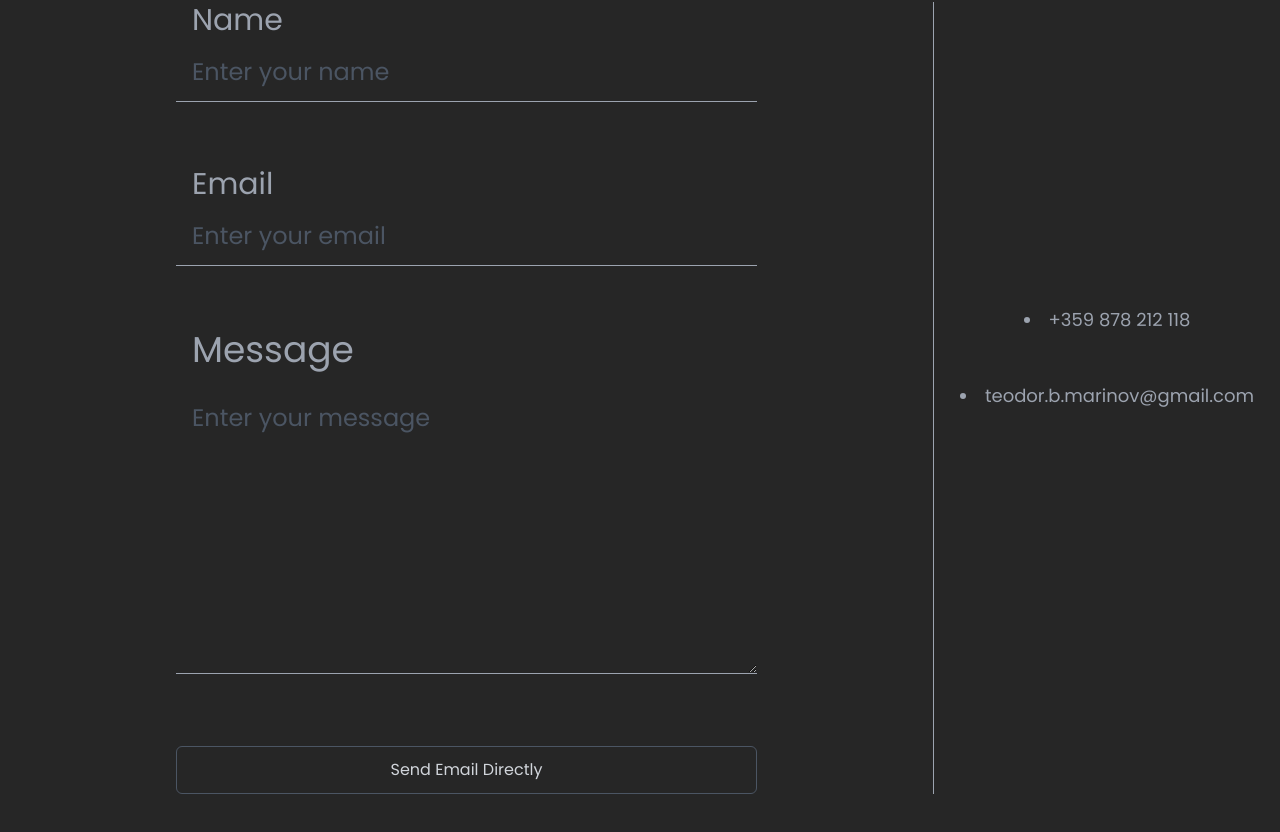
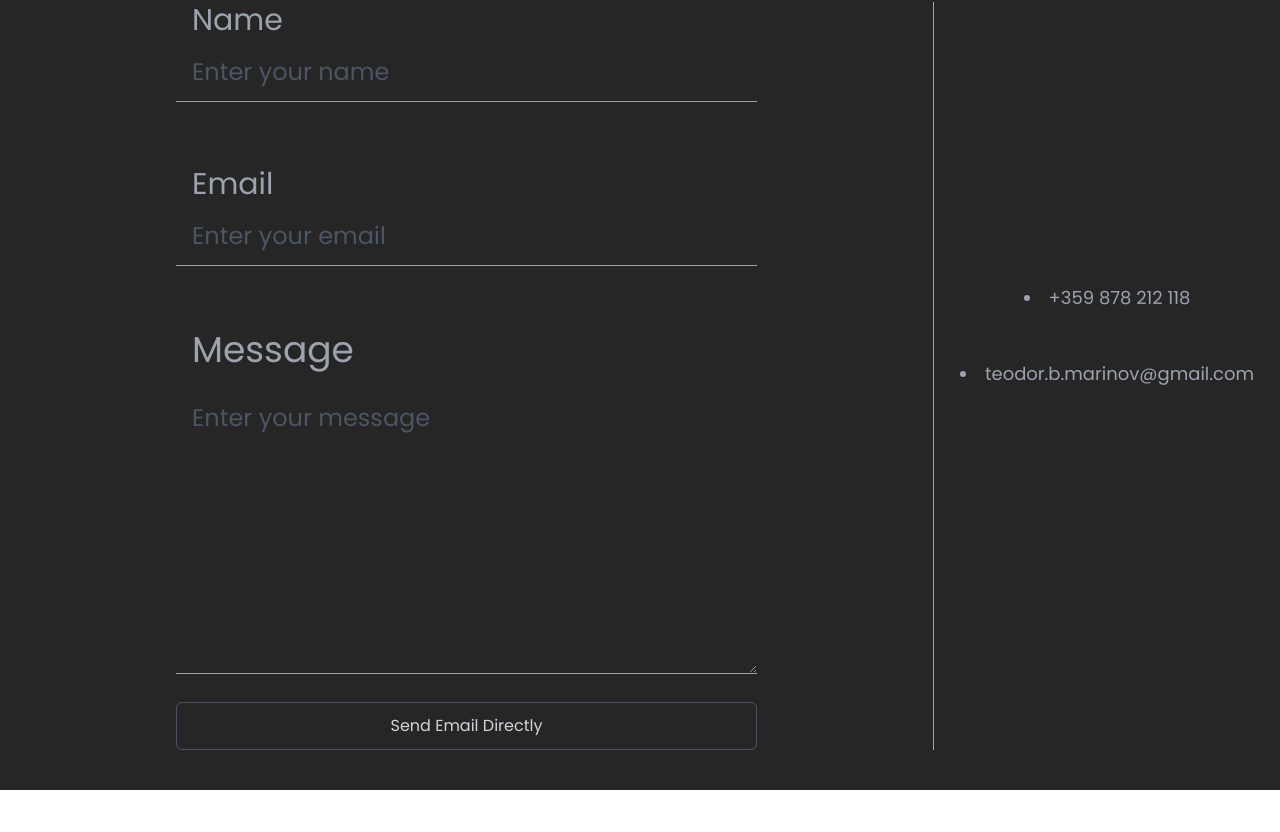
Before and after one commit to teoMarinov/portolio, a React (Vite) app: page / in a window 1280 px wide. Shown: the part 4605-5437 px from the top of the page. After the commit the page ends 5395 px from the top, so only its background shows below. Built offline with nearby package versions, Linux system fonts and the light colour scheme.

Commit message:
fix textarea padding

```diff
--- a/src/components/ContactMe/TextArea.jsx
+++ b/src/components/ContactMe/TextArea.jsx
@@ -4,7 +4,7 @@ const TextArea = ({ name, label, placeholder, error, value, onChange }) => {
 
 
     return (
-        <div className="relative md:text-2xl group mb-16">
+        <div className="relative md:text-2xl group xl:pb-5 pb-16">
             <label className="md:text-4xl text-2xl m-4 focus:text-blue-500 group-focus-within:text-gray-200" >{label}</label>
             <textarea name={name} placeholder={placeholder} className={clsx('h-72 mt-4 group-focus-within:text-gray-200 placeholder:text-gray-600 group-focus-within:placeholder:text-gray-500 bg-transparent border-b border-gray-400 focus:outline-0 focus:border-gray-200 p-4 pb-7 w-full', error && 'border-b border-red-600')} type="text" value={value} onChange={(e) => onChange(e.target.value)} />
             {error && <p className={"text-red-600 absolute"}>{error}</p>}
```
